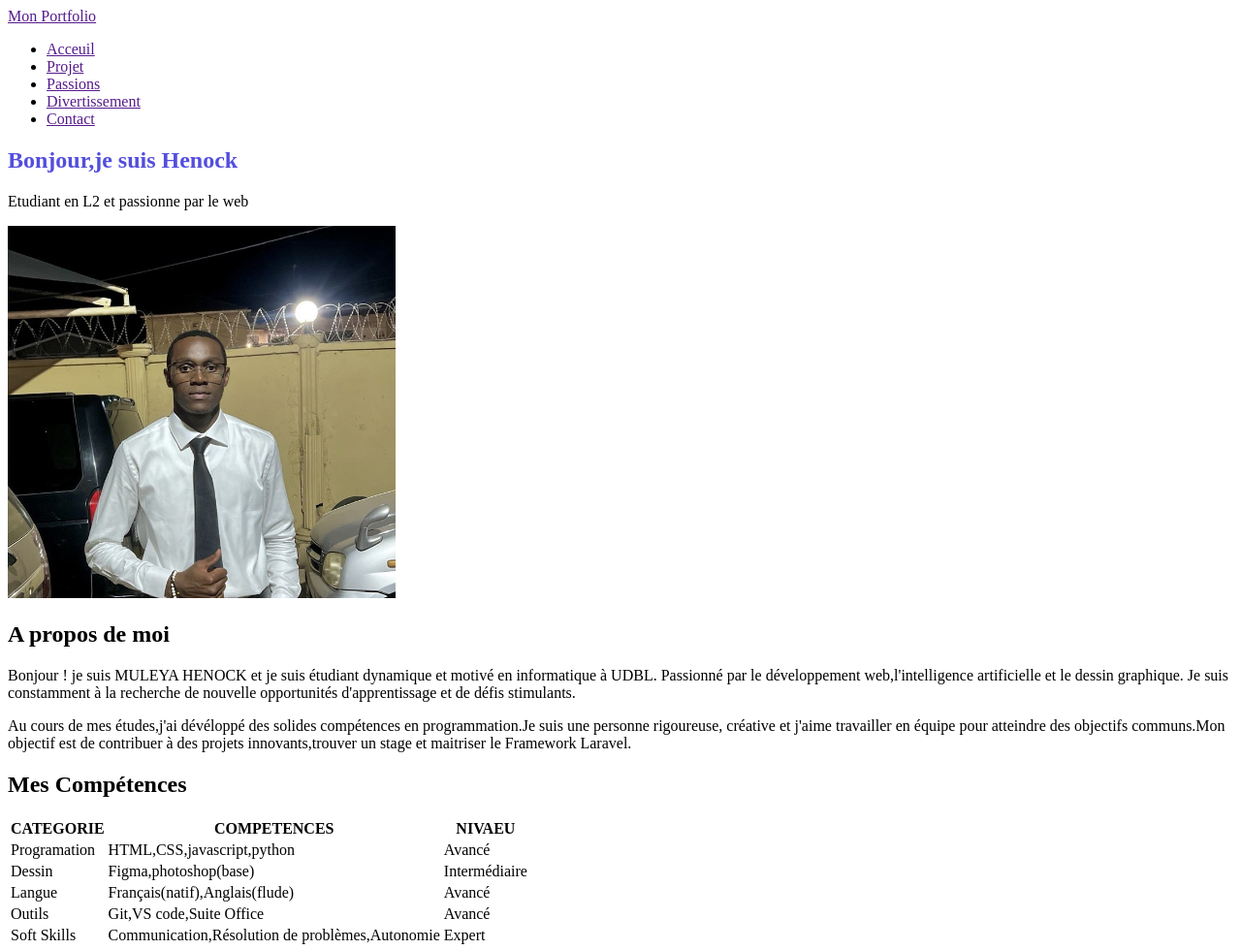
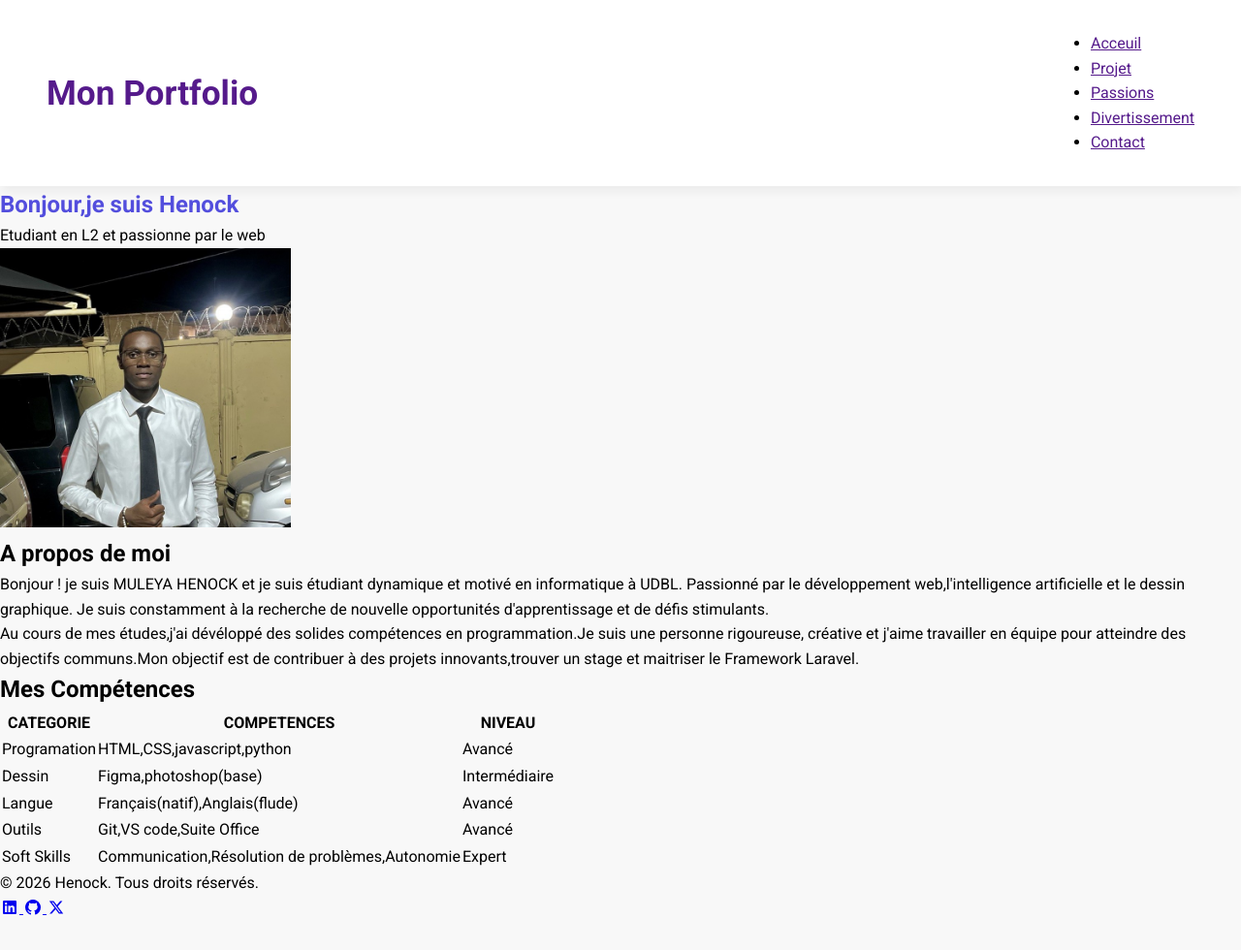
Before and after one commit to MuleyaHenock/Mon-Portfolio-2026, a plain HTML site: page index.html in a window 1280 px wide. Shown: the top 980 px of the page at 97% size. After the commit the page ends 950 px from the top, so only its background shows below. Drawn offline with Linux system fonts and the light colour scheme.

Commit message:
stylisation du header

```diff
--- a/css/style.css
+++ b/css/style.css
@@ -10,3 +10,34 @@
 h1{
     color: var(--violet-fonce);
 }
+*{
+    margin: 0;
+    padding: 0;
+    box-sizing: border-box;
+}
+
+body{
+    background-color: var(--gris-tres-clair);
+    font-family: 'Roboto';
+    line-height: 1.6;
+}
+header {
+    background-color: white;
+    box-shadow: 2px 6px 10px rgba(0,0,0,0.05);
+    position: sticky;
+    top: 0;
+    z-index: 100;
+    display: flex;
+    justify-content: space-between;
+    align-items: center;
+    padding: 2rem 3rem;
+}
+h1 {
+    color: var(--violet-fonce);
+}
+header div a {
+    text-decoration: none;
+    font-size: 2.2rem;
+    font-weight: bold;
+    columns: var(--violet-doux);
+}
--- a/index.html
+++ b/index.html
@@ -6,6 +6,9 @@
     <title>Mon Portfolio</title>
     <link rel="stylesheet" href="css/style.css">
     <link rel="stylesheet" href="https://cdnjs.cloudflare.com/ajax/libs/font-awesome/7.0.1/css/all.min.css" integrity="sha512-2SwdPD6INVrV/lHTZbO2nodKhrnDdJK9/kg2XD1r9uGqPo1cUbujc+IYdlYdEErWNu69gVcYgdxlmVmzTWnetw==" crossorigin="anonymous" referrerpolicy="no-referrer" />
+<link rel="preconnect" href="https://fonts.googleapis.com">
+<link rel="preconnect" href="https://fonts.gstatic.com" crossorigin>
+<link href="https://fonts.googleapis.com/css2?family=Roboto:ital,wght@0,100..900;1,100..900&display=swap" rel="stylesheet">
 </head>
 <body>
     <header>
@@ -30,7 +33,7 @@
                 <a href="voir mes projet"></a>
             </div>
             <div>
-                <img src="Images/henock.jpg" alt="henock"width=400>
+                <img src="Images/henock.jpg" alt="henock"width=300>
             </div>
         </section>
         <section>
@@ -54,7 +57,7 @@
                     <tr>
                         <th>CATEGORIE</th>
                         <th>COMPETENCES</th>
-                        <th>NIVAEU</th>
+                        <th>NIVEAU</th>
                     </tr>
                 </thead>
                 <tbody>
```
